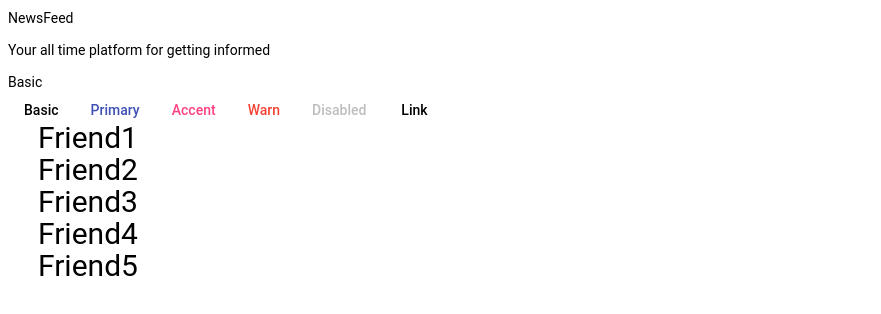
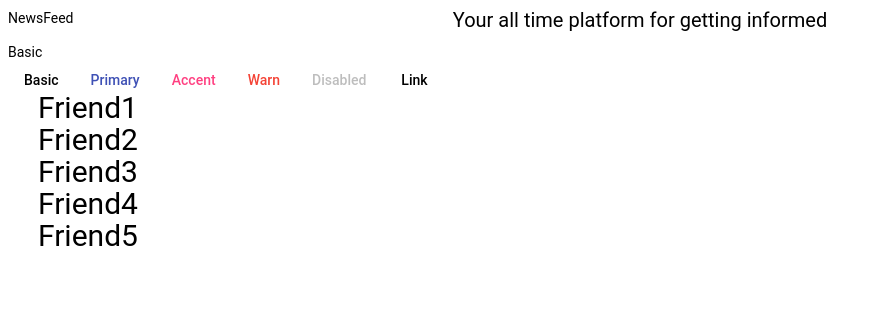
Before and after one commit to paulmunyao/newsfeed, an Angular app: page / in a window 1280 px wide. Shown: the top 314 px of the page, without its empty margins (0-881 px from the left). Built offline with nearby package versions, Linux system fonts and the light colour scheme; a web font is replaced by a local one.

Commit message:
modify code

```diff
--- a/src/app/app.component.css
+++ b/src/app/app.component.css
@@ -4,8 +4,8 @@
   font-family: "Ibarra Real Nova", serif;
 } */
 
-/* .sub-title {
+.sub-title {
   text-align: center;
   margin-top: -30px;
   font-size: 20px;
-} */
+}
```
